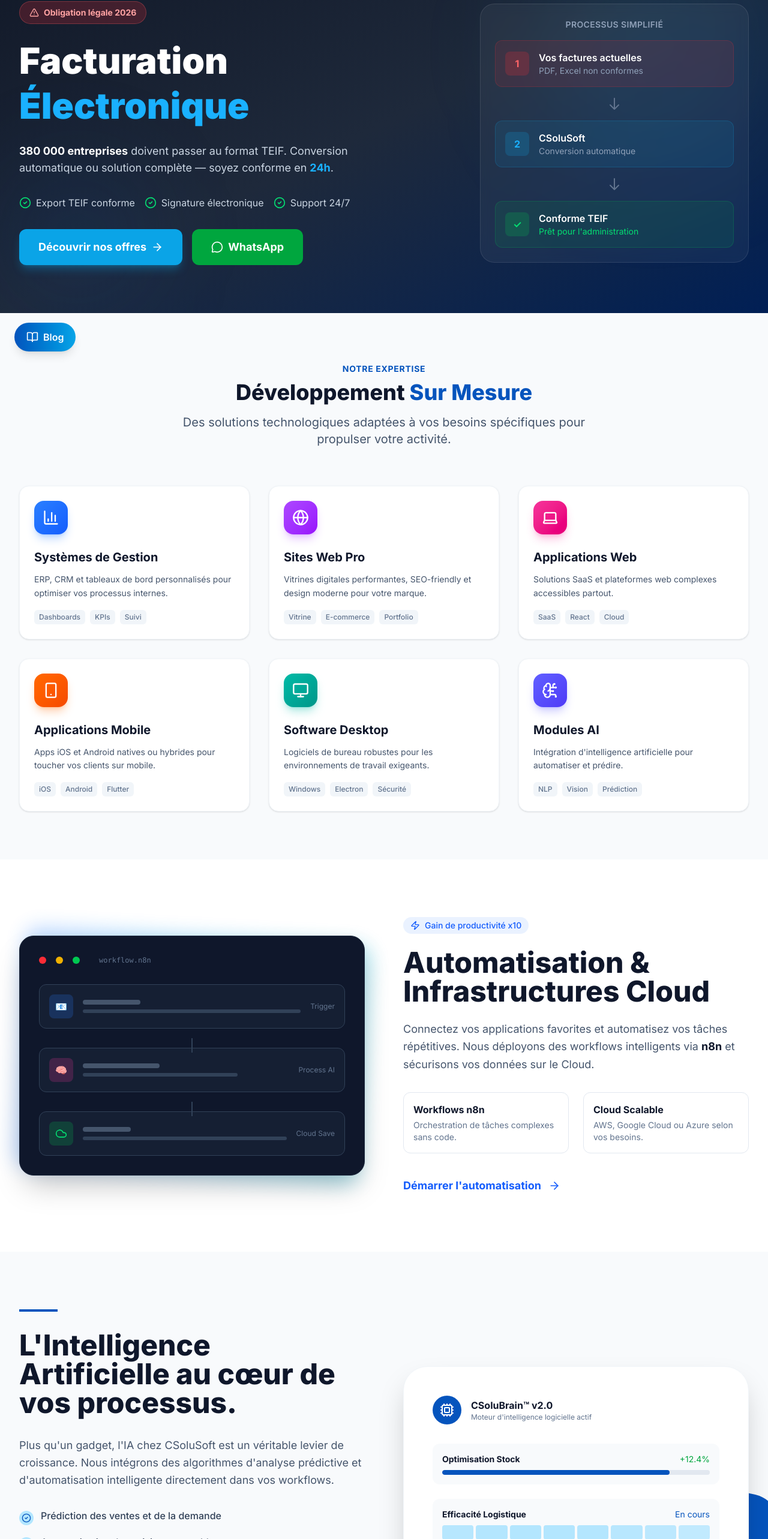
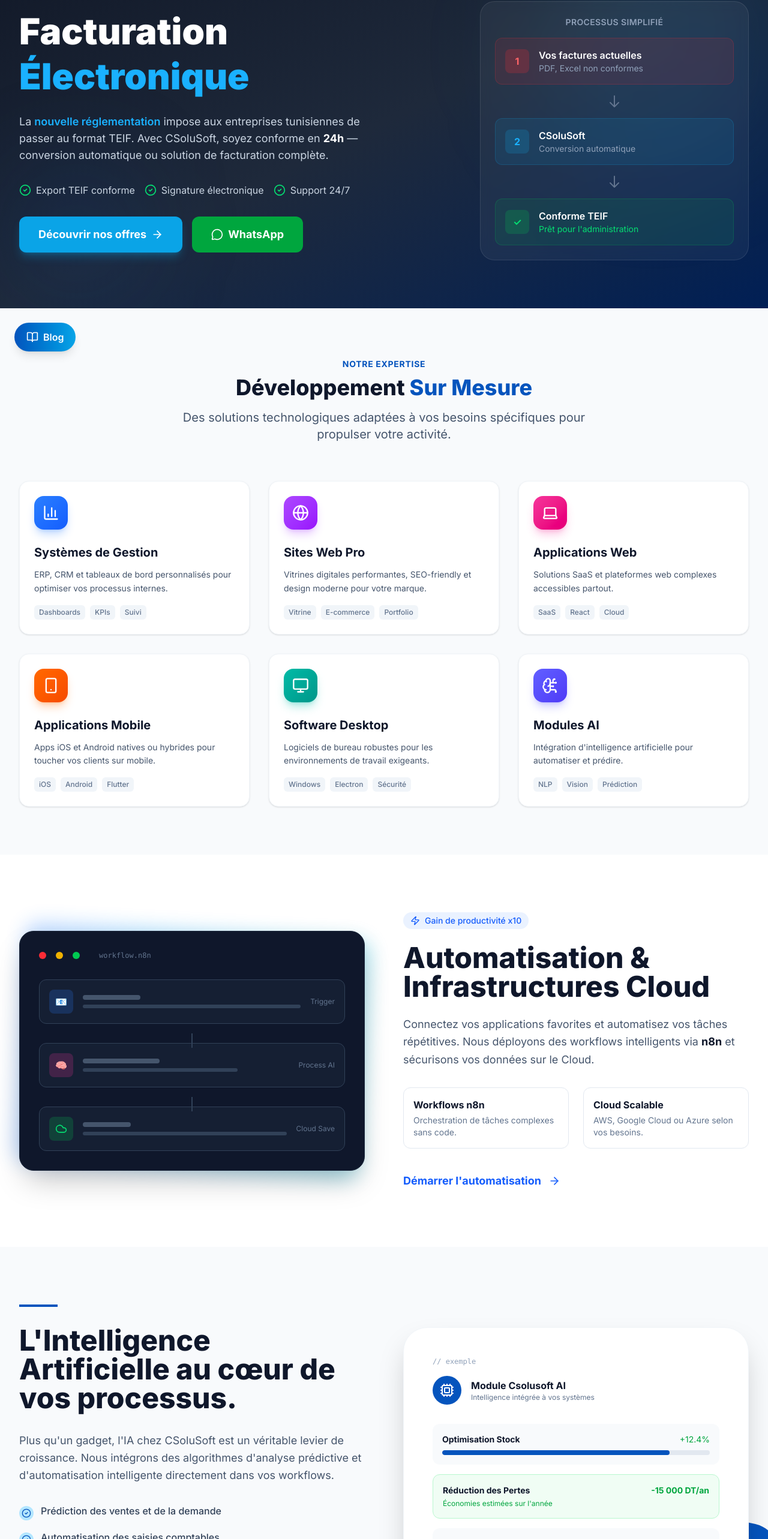
Before and after one commit to hwidifiras/Csolusoft-website, a React (Vite) app: page / in a window 1280 px wide. Shown: the part 190-2756 px from the top of the page at 60% size. Built offline with nearby package versions, Linux system fonts and the light colour scheme.

Commit message:
Fix: adjusting pages sections

```diff
--- a/pages/DevSurMesure.tsx
+++ b/pages/DevSurMesure.tsx
@@ -194,6 +194,15 @@
               Développement<br />
               <span className="text-primary-100">Sur Mesure.</span>
             </h1>
+
+            {/* Platform Highlights */}
+            <div className="flex items-center justify-center gap-4 mb-8">
+              <span className="text-white/90 font-bold text-lg">Web</span>
+              <span className="text-white/40">|</span>
+              <span className="text-white/90 font-bold text-lg">Mobile</span>
+              <span className="text-white/40">|</span>
+              <span className="text-white/90 font-bold text-lg">Logiciel</span>
+            </div>
 
             <p className="text-xl text-primary-50 max-w-3xl mx-auto mb-10 leading-relaxed">
               Parce que votre entreprise est unique, vos logiciels doivent l'être aussi.
--- a/pages/Home.tsx
+++ b/pages/Home.tsx
@@ -1,7 +1,7 @@
 
 import React from 'react';
 import { Link } from 'react-router-dom';
-import { ArrowRight, CheckCircle2, Zap, Cpu, AlertTriangle, BarChart3, Globe, Laptop, Smartphone, Monitor, BrainCircuit, MessageCircle, Cloud } from 'lucide-react';
+import { ArrowRight, CheckCircle2, Zap, Cpu, AlertTriangle, BarChart3, Globe, Laptop, Smartphone, Monitor, BrainCircuit, MessageCircle, Cloud, Factory, ShoppingCart, HeartPulse, Landmark, Briefcase, ThumbsUp, Headphones } from 'lucide-react';
 import { Page } from '../types';
 import SEO from '../components/SEO';
 
@@ -25,12 +25,6 @@
 
             {/* Left: Content */}
             <div className="flex-1 text-center lg:text-left">
-              {/* Alert Badge */}
-              <div className="inline-flex items-center space-x-2 bg-red-500/20 border border-red-400/30 text-red-300 px-4 py-2 rounded-full text-sm font-bold mb-6">
-                <AlertTriangle className="w-4 h-4" />
-                <span>Obligation légale 2026</span>
-              </div>
-
               {/* Title */}
               <h1 className="text-4xl md:text-5xl lg:text-6xl font-black text-white mb-6 leading-tight">
                 Facturation<br />
@@ -39,8 +33,8 @@
 
               {/* Subtitle */}
               <p className="text-lg text-slate-300 mb-8 max-w-xl">
-                <strong className="text-white">380 000 entreprises</strong> doivent passer au format TEIF.
-                Conversion automatique ou solution complète — soyez conforme en <strong className="text-accent-400">24h</strong>.
+                La <span className="text-accent-400 font-semibold">nouvelle réglementation</span> impose aux entreprises tunisiennes de passer au format TEIF.
+                Avec CSoluSoft, soyez conforme en <strong className="text-white">24h</strong> — conversion automatique ou solution de facturation complète.
               </p>
 
               {/* Key features */}
@@ -300,16 +294,23 @@
             </div>
             <div className="lg:w-1/2 relative">
               <div className="relative z-10 bg-white dark:bg-dark-700 p-12 rounded-[2.5rem] shadow-2xl border border-slate-100 dark:border-slate-600">
+                {/* Example Label */}
+                <div className="text-xs font-mono text-slate-400 dark:text-slate-500 mb-4">// exemple</div>
+
+                {/* Header */}
                 <div className="flex items-center space-x-4 mb-8">
                   <div className="w-12 h-12 bg-primary-500 rounded-full flex items-center justify-center text-white">
                     <Cpu className="w-6 h-6" />
                   </div>
                   <div>
-                    <h4 className="font-bold text-slate-900 dark:text-white">CSoluBrain™ v2.0</h4>
-                    <p className="text-xs text-slate-500 dark:text-slate-400">Moteur d'intelligence logicielle actif</p>
+                    <h4 className="font-bold text-slate-900 dark:text-white">Module Csolusoft AI</h4>
+                    <p className="text-xs text-slate-500 dark:text-slate-400">Intelligence intégrée à vos systèmes</p>
                   </div>
                 </div>
-                <div className="space-y-6">
+
+                {/* Stats Cards */}
+                <div className="space-y-4">
+                  {/* Optimisation Stock */}
                   <div className="p-4 bg-slate-50 dark:bg-dark-600 rounded-xl">
                     <div className="flex justify-between mb-2">
                       <span className="text-sm font-bold text-slate-900 dark:text-white">Optimisation Stock</span>
@@ -319,10 +320,21 @@
                       <div className="w-[85%] h-full bg-primary-500 rounded-full"></div>
                     </div>
                   </div>
+
+                  {/* Réduction des Pertes - Money Saved */}
+                  <div className="p-4 bg-green-50 dark:bg-green-900/20 rounded-xl border border-green-200 dark:border-green-800">
+                    <div className="flex justify-between mb-1">
+                      <span className="text-sm font-bold text-slate-900 dark:text-white">Réduction des Pertes</span>
+                      <span className="text-sm text-green-600 dark:text-green-400 font-bold">-15 000 DT/an</span>
+                    </div>
+                    <p className="text-xs text-green-600 dark:text-green-400">Économies estimées sur l'année</p>
+                  </div>
+
+                  {/* Efficacité Logistique - In Progress */}
                   <div className="p-4 bg-slate-50 dark:bg-dark-600 rounded-xl">
                     <div className="flex justify-between mb-2">
                       <span className="text-sm font-bold text-slate-900 dark:text-white">Efficacité Logistique</span>
-                      <span className="text-sm text-primary-500 dark:text-accent-400">En cours</span>
+                      <span className="text-sm text-primary-500 dark:text-accent-400 font-medium">En cours...</span>
                     </div>
                     <div className="flex space-x-1">
                       {[1, 2, 3, 4, 5, 6, 7, 8].map(i => <div key={i} className="h-6 w-full bg-accent-100 dark:bg-accent-500/20 rounded animate-pulse" style={{ animationDelay: `${i * 0.1}s` }}></div>)}
@@ -337,39 +349,48 @@
         </div>
       </section>
 
-      {/* Secteurs / Social Proof */}
+      {/* Secteurs d'activité */}
       <section className="py-24 bg-white dark:bg-dark-900 transition-colors">
         <div className="max-w-7xl mx-auto px-4 sm:px-6 lg:px-8">
           <div className="text-center mb-16">
             <h2 className="text-2xl font-bold text-slate-400 dark:text-slate-500 uppercase tracking-widest mb-12">Secteurs d'activité</h2>
-            <div className="flex flex-wrap justify-center gap-6 md:gap-10">
+            <div className="flex flex-wrap justify-center gap-8 md:gap-12">
               {[
-                { name: 'Industrie', icon: '🏭' },
-                { name: 'Commerce', icon: '🛒' },
-                { name: 'Santé', icon: '🏥' },
-                { name: 'Finance', icon: '🏦' },
-                { name: 'Services', icon: '💼' }
+                { name: 'Industrie', icon: <Factory className="w-8 h-8" /> },
+                { name: 'Commerce', icon: <ShoppingCart className="w-8 h-8" /> },
+                { name: 'Santé', icon: <HeartPulse className="w-8 h-8" /> },
+                { name: 'Finance', icon: <Landmark className="w-8 h-8" /> },
+                { name: 'Services', icon: <Briefcase className="w-8 h-8" /> }
               ].map((sector, i) => (
-                <div key={i} className="flex flex-col items-center p-4 rounded-2xl hover:bg-slate-50 dark:hover:bg-dark-800 transition-all group cursor-default">
-                  <span className="text-4xl mb-2 group-hover:scale-110 transition-transform">{sector.icon}</span>
-                  <span className="text-sm font-semibold text-slate-500 dark:text-slate-400 group-hover:text-primary-500 dark:group-hover:text-accent-400 transition-colors">{sector.name}</span>
+                <div key={i} className="flex flex-col items-center p-6 rounded-2xl hover:bg-slate-50 dark:hover:bg-dark-800 transition-all group cursor-default">
+                  <div className="w-16 h-16 bg-slate-100 dark:bg-dark-700 rounded-2xl flex items-center justify-center text-slate-500 dark:text-slate-400 mb-3 group-hover:bg-primary-50 dark:group-hover:bg-primary-500/20 group-hover:text-primary-500 dark:group-hover:text-accent-400 transition-all group-hover:scale-110">
+                    {sector.icon}
+                  </div>
+                  <span className="text-sm font-semibold text-slate-600 dark:text-slate-400 group-hover:text-primary-500 dark:group-hover:text-accent-400 transition-colors">{sector.name}</span>
                 </div>
               ))}
             </div>
           </div>
 
-          <div className="grid grid-cols-1 md:grid-cols-3 gap-12 mt-24">
-            <div className="text-center space-y-4 p-6 rounded-2xl hover:bg-slate-50 dark:hover:bg-dark-800 transition-all group cursor-default">
-              <div className="text-5xl font-black text-primary-500 dark:text-accent-400 group-hover:scale-110 transition-transform">500+</div>
-              <p className="text-slate-600 dark:text-slate-300 font-bold">Entreprises équipées</p>
+          {/* Value Propositions - Honest for a new company */}
+          <div className="grid grid-cols-1 md:grid-cols-2 gap-8 mt-16 max-w-3xl mx-auto">
+            <div className="flex items-center space-x-6 p-6 bg-slate-50 dark:bg-dark-800 rounded-2xl">
+              <div className="w-14 h-14 bg-green-100 dark:bg-green-500/20 rounded-2xl flex items-center justify-center text-green-600 dark:text-green-400 shrink-0">
+                <ThumbsUp className="w-7 h-7" />
+              </div>
+              <div>
+                <h3 className="font-bold text-slate-900 dark:text-white text-lg">Satisfaction garantie</h3>
+                <p className="text-sm text-slate-600 dark:text-slate-400">Nous travaillons jusqu'à votre entière satisfaction.</p>
+              </div>
             </div>
-            <div className="text-center space-y-4 p-6 rounded-2xl hover:bg-slate-50 dark:hover:bg-dark-800 transition-all group cursor-default">
-              <div className="text-5xl font-black text-primary-500 dark:text-accent-400 group-hover:scale-110 transition-transform">98%</div>
-              <p className="text-slate-600 dark:text-slate-300 font-bold">Taux de satisfaction</p>
-            </div>
-            <div className="text-center space-y-4 p-6 rounded-2xl hover:bg-slate-50 dark:hover:bg-dark-800 transition-all group cursor-default">
-              <div className="text-5xl font-black text-primary-500 dark:text-accent-400 group-hover:scale-110 transition-transform">24/7</div>
-              <p className="text-slate-600 dark:text-slate-300 font-bold">Support réactif</p>
+            <div className="flex items-center space-x-6 p-6 bg-slate-50 dark:bg-dark-800 rounded-2xl">
+              <div className="w-14 h-14 bg-primary-100 dark:bg-primary-500/20 rounded-2xl flex items-center justify-center text-primary-600 dark:text-primary-400 shrink-0">
+                <Headphones className="w-7 h-7" />
+              </div>
+              <div>
+                <h3 className="font-bold text-slate-900 dark:text-white text-lg">Support réactif</h3>
+                <p className="text-sm text-slate-600 dark:text-slate-400">Une équipe dédiée pour vous accompagner.</p>
+              </div>
             </div>
           </div>
         </div>
```
